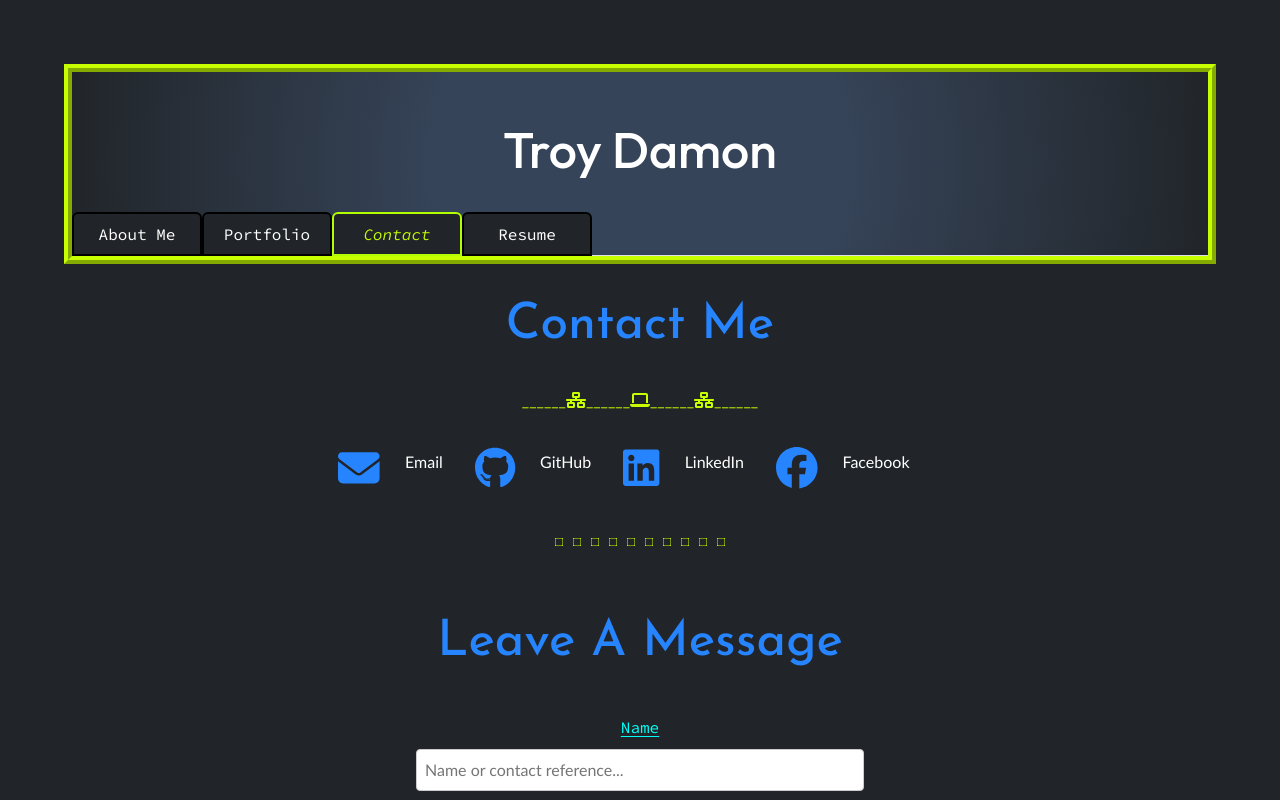
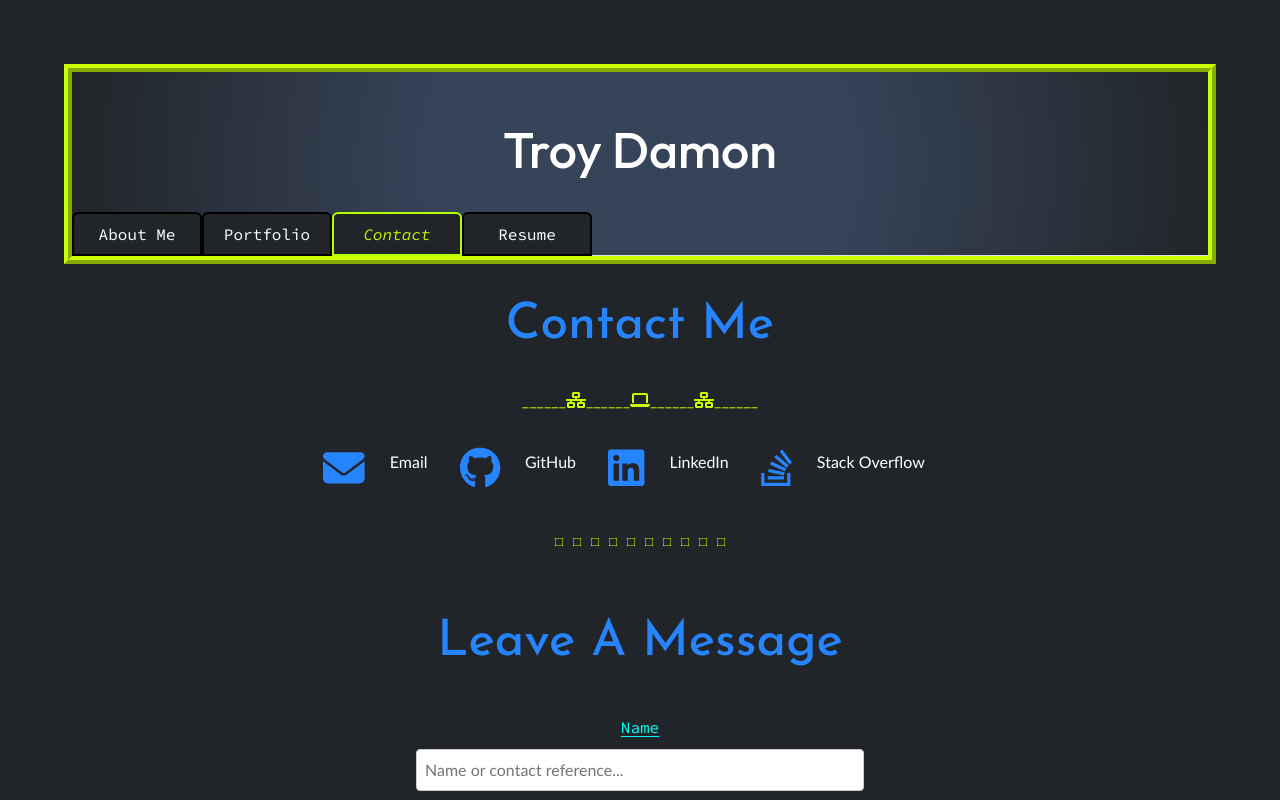
Before and after one commit to sifzerda/react-challenge, a React (Vite) app: page /Contact in a window 1280 px wide. Shown: the top 800 px of the page. Built offline with nearby package versions, Linux system fonts and the light colour scheme; a web font is replaced by a local one.

Commit message:
links to contact info

```diff
--- a/src/pages/Contact.jsx
+++ b/src/pages/Contact.jsx
@@ -1,7 +1,7 @@
 import ContactForm from '../components/ContactForm';
 
 import { FontAwesomeIcon } from '@fortawesome/react-fontawesome';
-import { faGithub, faLinkedin, faFacebook } from '@fortawesome/free-brands-svg-icons';
+import { faGithub, faLinkedin, faStackOverflow } from '@fortawesome/free-brands-svg-icons';
 import { faEnvelope, faLaptop, faNetworkWired, faSquare } from '@fortawesome/free-solid-svg-icons';
 
 export default function Contact() {
@@ -34,17 +34,17 @@ export default function Contact() {
         </div>
 
         <div className="icon-container">
-          <a href="https://github.com/sifzerda" className="icon">
+          <a href="https://linkedin.com/in/troy-damon-7625392a3" className="icon">
             <FontAwesomeIcon icon={faLinkedin} size="2x" />
           </a>
           <p className='contact-text'>LinkedIn</p>
         </div>
 
         <div className="icon-container">
-          <a href="https://github.com/sifzerda" className="icon">
-            <FontAwesomeIcon icon={faFacebook} size="2x" />
+          <a href="https://stackoverflow.com/users/23265266/td99999" className="icon">
+            <FontAwesomeIcon icon={faStackOverflow} size="2x" />
           </a>
-          <p className='contact-text'>Facebook</p>
+          <p className='contact-text'>Stack Overflow</p>
         </div>
 
 
```
